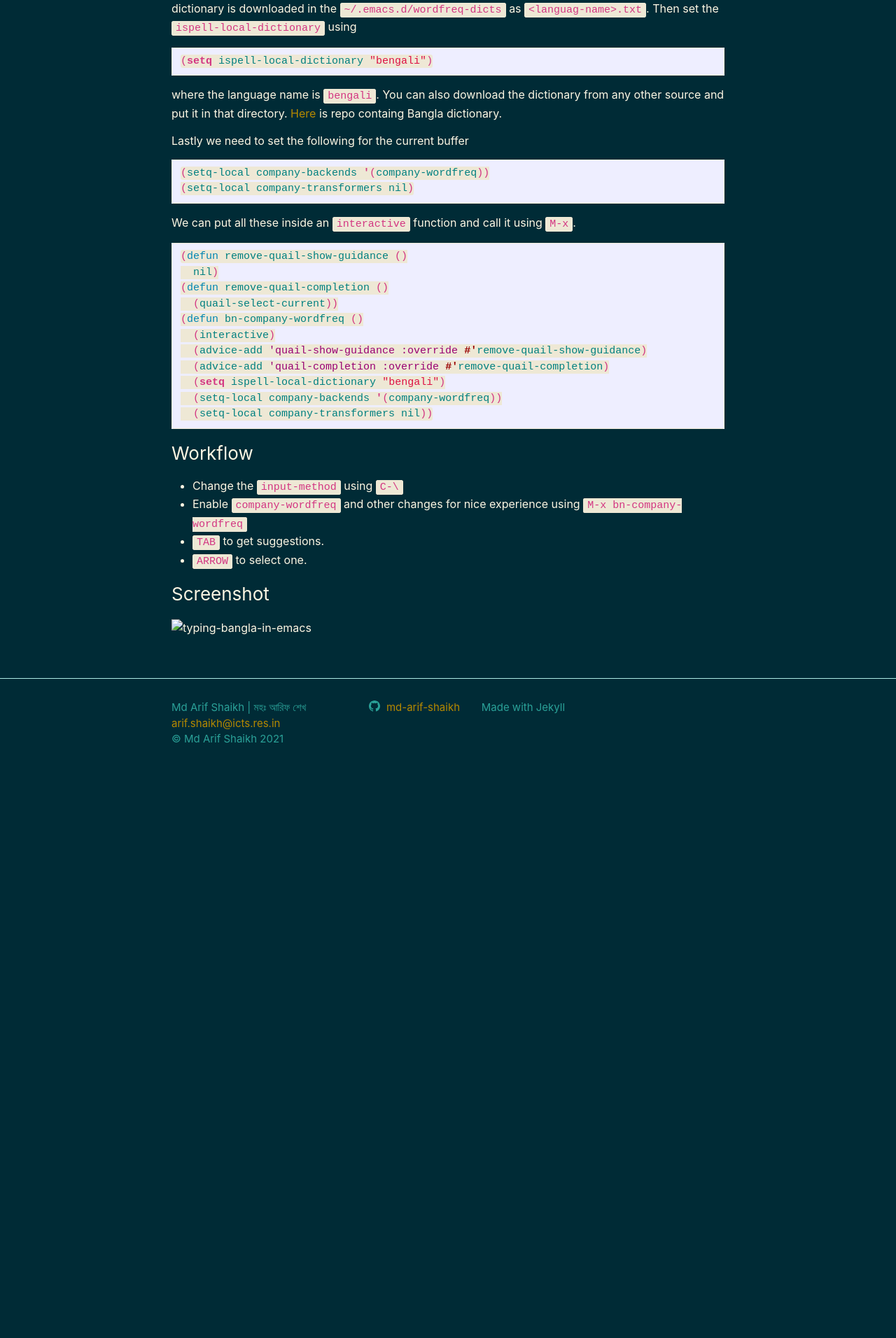
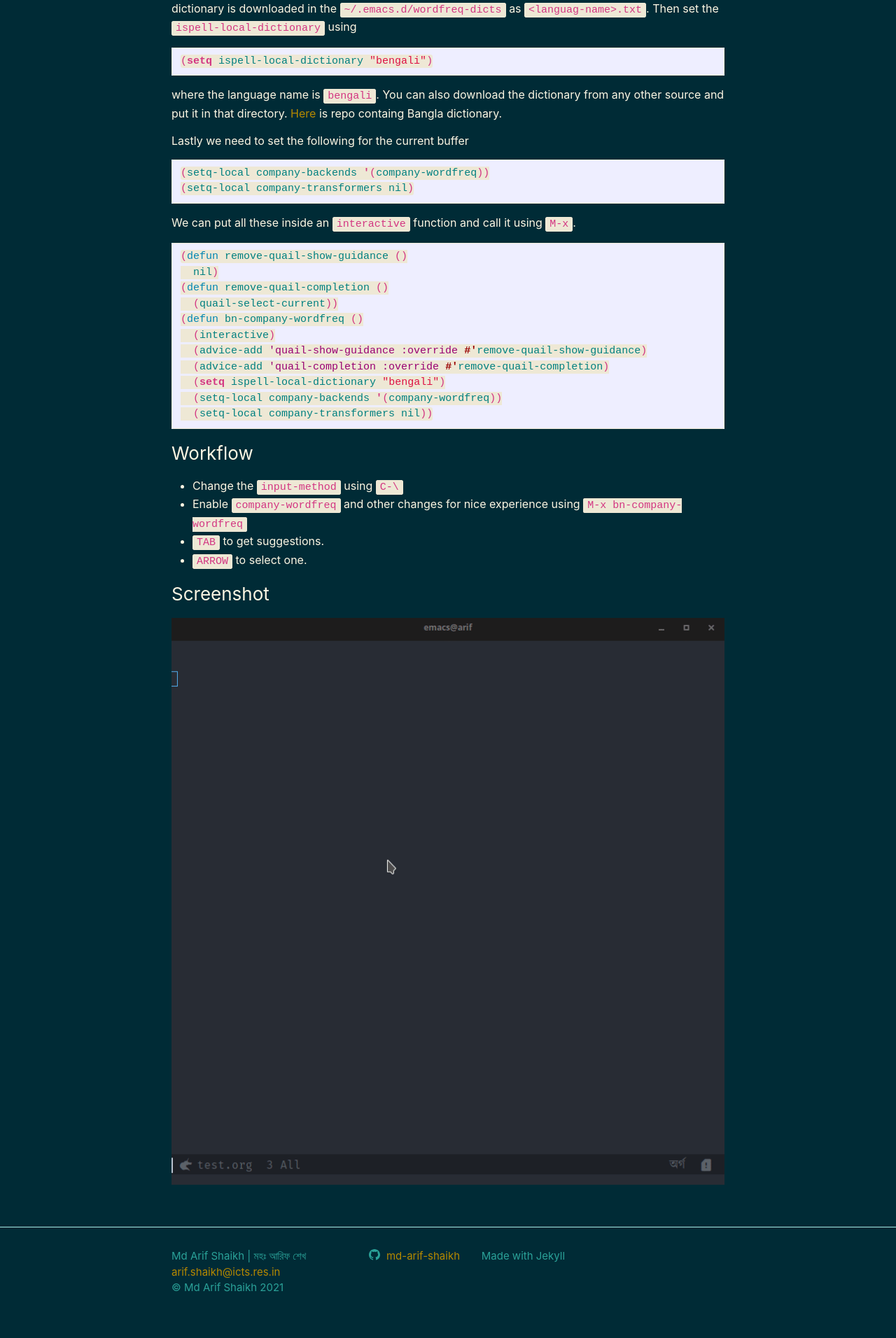
Before and after one commit to md-arif-shaikh/md-arif-shaikh.github.io, a Jekyll site: the page built from _posts/2021-05-27-typing-bangla-in-emacs.md, in a window 1280 px wide. Shown: the part 1433-3345 px from the top of the page at 70% size. Built offline with Jekyll 4.4.1, drawn with Linux system fonts in a browser that asks for light colours; our own code applies the rules of GitHub Pages for plain Markdown files; before the commit the page ends 2561 px from its top, so only the background shows below that.

Commit message:
Update 2021-05-27-typing-bangla-in-emacs.md

```diff
--- a/_posts/2021-05-27-typing-bangla-in-emacs.md
+++ b/_posts/2021-05-27-typing-bangla-in-emacs.md
@@ -84,4 +84,4 @@ We can put all these inside an `interactive` function and call it using `M-x`.
 - `ARROW` to select one.
 
 ### Screenshot
-![typing-bangla-in-emacs](assets/bangla-typing-in-emacs.gif)
+![typing-bangla-in-emacs](/assets/bangla-typing-in-emacs.gif)
```
